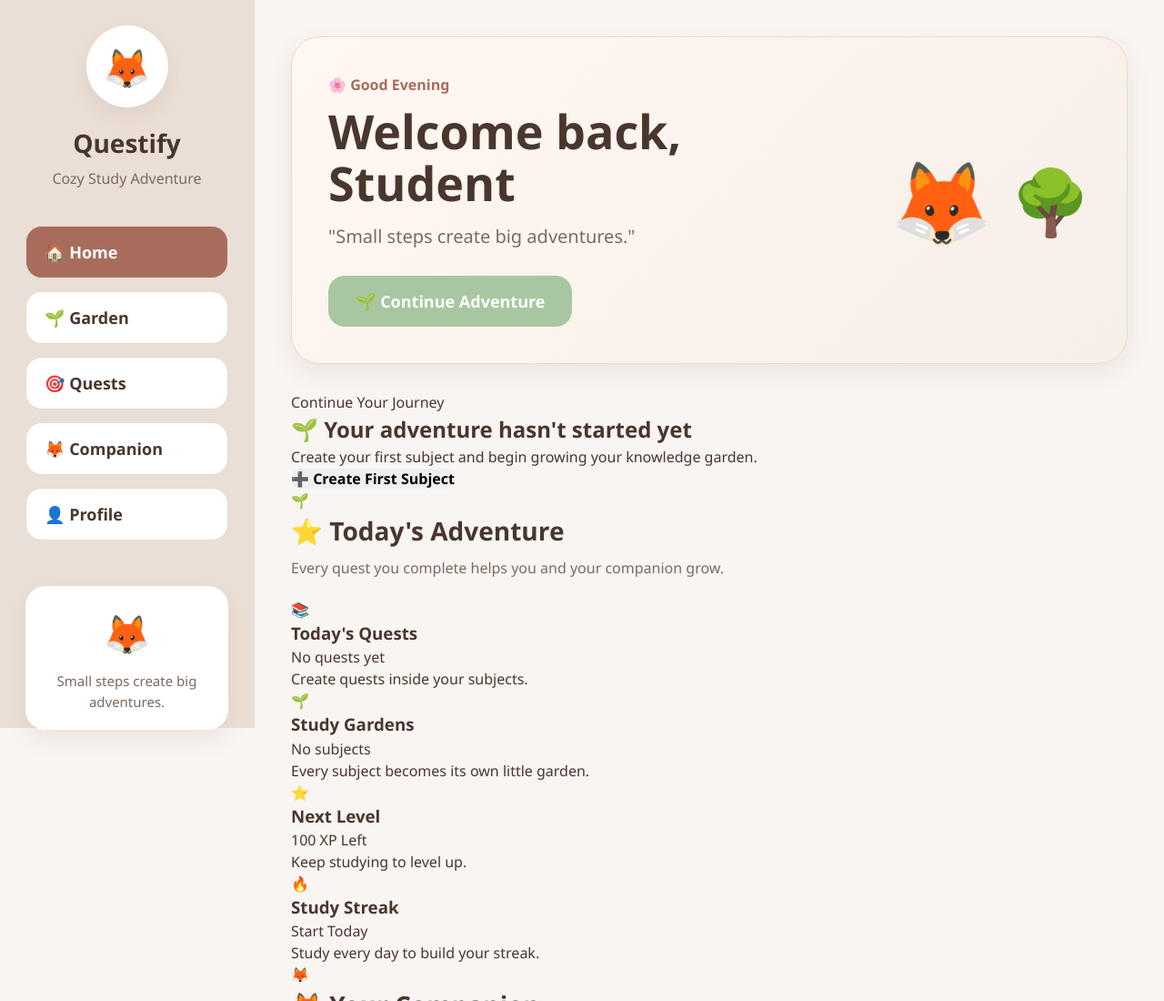
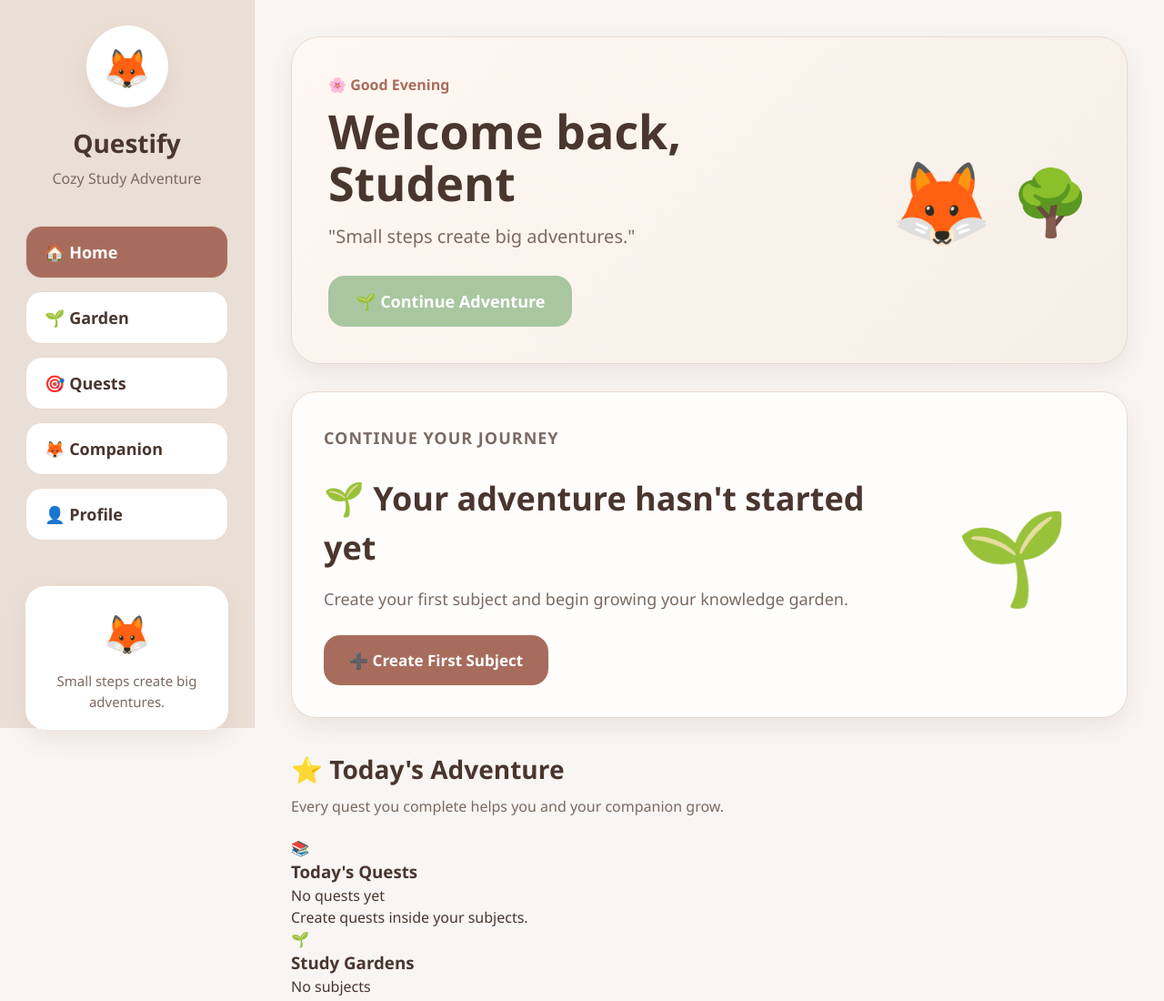
Before and after one commit to MShahzadMirza/questify, a plain HTML site: page v1/index.html in a window 1280 px wide. Shown: the top 1100 px of the page at 91% size. Drawn offline with Linux system fonts and the light colour scheme.

Commit message:
Styled the Continue Journey Card

```diff
--- a/v1/style.css
+++ b/v1/style.css
@@ -490,3 +490,110 @@ button:hover{
     font-size:70px;
 
 }
+/* =====================================================
+   🌱 Continue Journey
+===================================================== */
+
+.continueCard{
+
+    background:var(--bg-card);
+
+    border:1px solid var(--border);
+
+    border-radius:28px;
+
+    padding:35px;
+
+    box-shadow:var(--shadow);
+
+    display:flex;
+
+    justify-content:space-between;
+
+    align-items:center;
+
+    margin-bottom:35px;
+
+}
+
+.continueLeft{
+
+    max-width:620px;
+
+}
+
+.sectionLabel{
+
+    color:var(--primary);
+
+    font-weight:700;
+
+    margin-bottom:10px;
+
+    text-transform:uppercase;
+
+    letter-spacing:1px;
+
+    font-size:13px;
+
+}
+
+.continueLeft h2{
+
+    font-size:36px;
+
+    margin-bottom:14px;
+
+}
+
+.continueLeft p{
+
+    color:var(--text-light);
+
+    font-size:18px;
+
+    line-height:1.7;
+
+    margin-bottom:24px;
+
+}
+
+#continueButton{
+
+    background:var(--primary);
+
+    color:white;
+
+    padding:16px 28px;
+
+    border-radius:18px;
+
+    font-size:17px;
+
+    font-weight:600;
+
+}
+
+#continueButton:hover{
+
+    transform:translateY(-2px);
+
+}
+
+.continueRight{
+
+    display:flex;
+
+    justify-content:center;
+
+    align-items:center;
+
+    width:180px;
+
+}
+
+.continuePlant{
+
+    font-size:100px;
+
+}
```
